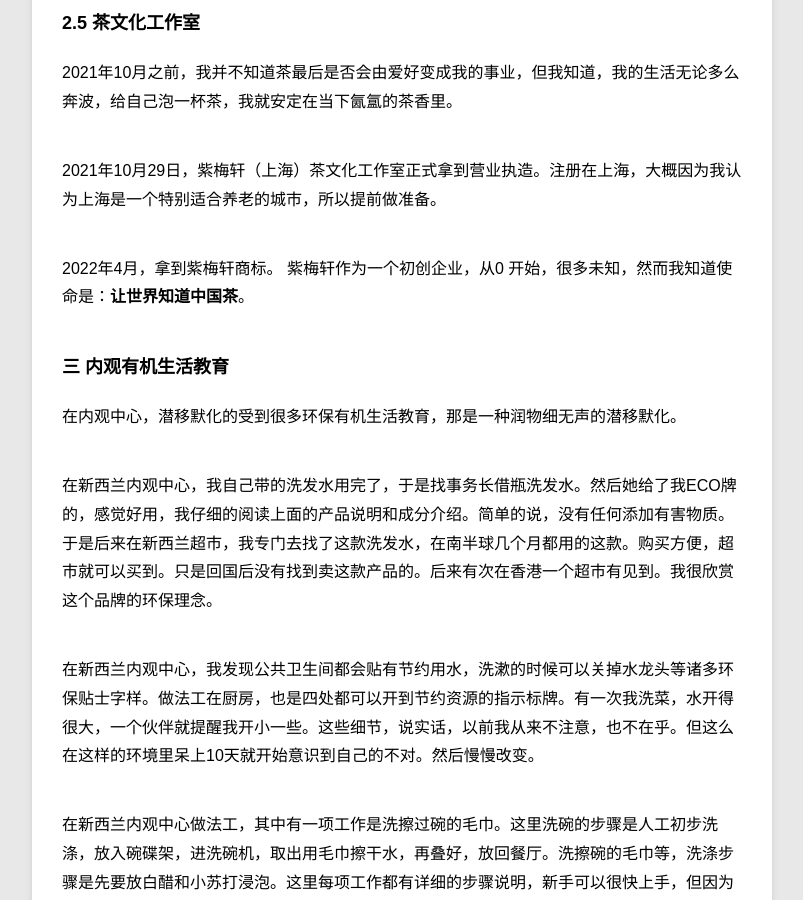
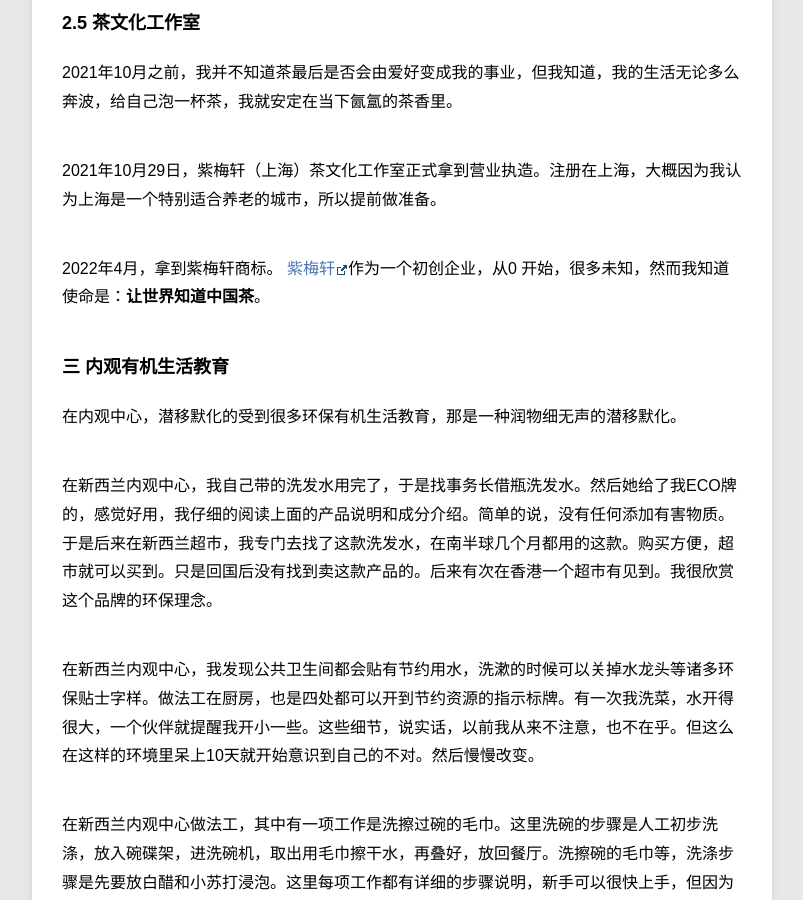
Before and after one commit to violettianjie/violettianjie.github.io, a Jekyll site: the page built from _posts/blog/2022-07-09-2life.md, in a window 1280 px wide and 900 px high, scrolled down 4151 px. Shown: the whole window, without its empty margins (78-881 px from the left). Built offline with Jekyll 4.4.1, drawn with Linux system fonts in a browser that asks for light colours; part of the change alters nothing that is shown.

```diff
--- a/_posts/blog/2022-07-09-2life.md
+++ b/_posts/blog/2022-07-09-2life.md
@@ -114,7 +114,7 @@ BP 做出来 讲故事，用故事换茶的思路。做完，意识到自己想
 2021年10月29日，紫梅轩（上海）茶文化工作室正式拿到营业执造。注册在上海，大概因为我认为上海是一个特别适合养老的城市，所以提前做准备。
 
 2022年4月，拿到紫梅轩商标。
-紫梅轩作为一个初创企业，从0 开始，很多未知，然而我知道使命是：**让世界知道中国茶**。
+[紫梅轩](http://violettianjie.com/zi-meixuan)作为一个初创企业，从0 开始，很多未知，然而我知道使命是：**让世界知道中国茶**。
 
 
 ### 三 内观有机生活教育
```
